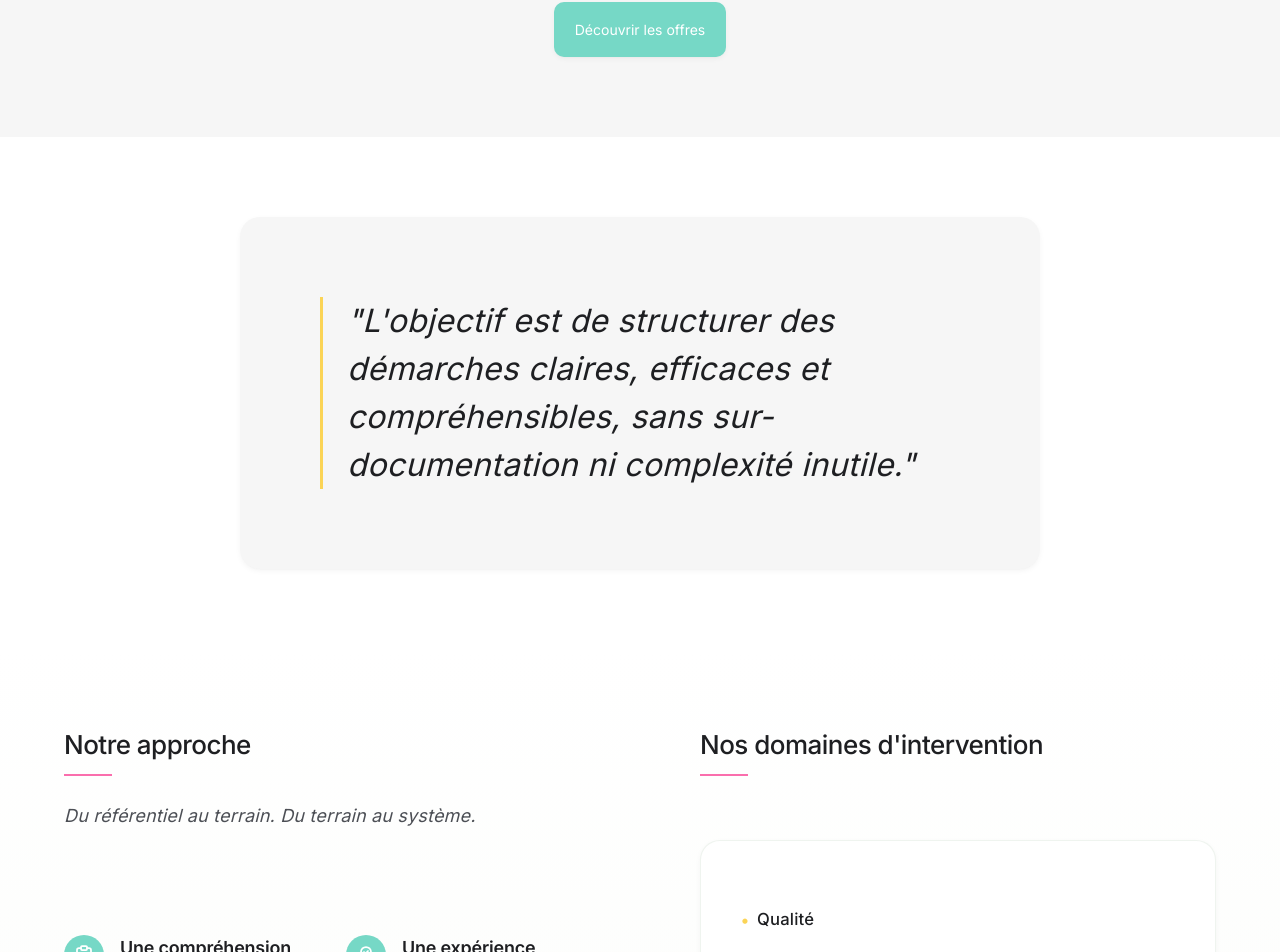
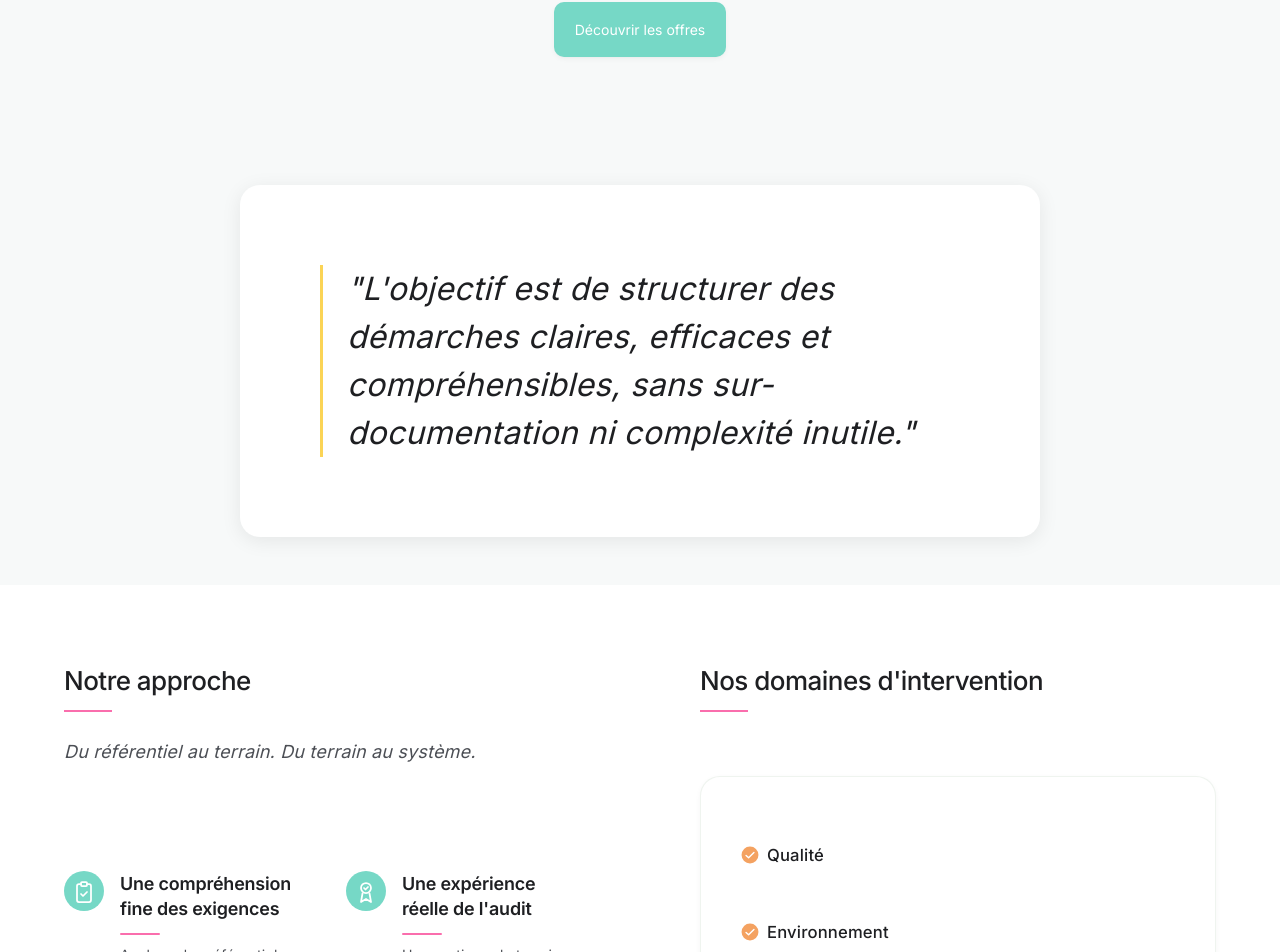
Before and after one commit to charles4nier/gaia, a Next.js app: page / in a window 1280 px wide. Shown: the part 1235-2187 px from the top of the page. Built offline with nearby package versions, Linux system fonts and the light colour scheme; no server answers.

Commit message:
Add icons

```diff
--- a/features/home/Approach/style.scss
+++ b/features/home/Approach/style.scss
@@ -86,7 +86,6 @@
 		gap: $spacing-md; // 16px
 		padding: $spacing-lg 0; // 24px vertical seulement
 		position: relative;
-		border-bottom: 1px solid rgba(60, 110, 60, 0.08);
 
 		&:last-child {
 			border-bottom: none;
--- a/features/home/ApproachAndDomains/style.scss
+++ b/features/home/ApproachAndDomains/style.scss
@@ -1,5 +1,5 @@
 .approach-domains {
-	background: linear-gradient(180deg, rgba(255, 255, 255, 0) 0%, rgba(238, 244, 234, 0.15) 50%, rgba(255, 255, 255, 0) 100%);
+	background: $white;
 	position: relative;
 
 	> .container {
@@ -39,13 +39,13 @@
 
 .approach-domains__quote {
 	width: 100vw;
-	padding: $spacing-5xl 0;
+	padding: $spacing-3xl 0;
 	position: relative;
 	left: 50%;
 	right: 50%;
 	margin-left: -50vw;
 	margin-right: -50vw;
-	background: $white;
+	background: $white-tertiary;
 
 	.container {
 		position: relative;
@@ -55,10 +55,10 @@
 		align-items: center;
 		max-width: 800px;
 		border-radius: 20px;
-		box-shadow: $shadow-soft;
+		box-shadow: $shadow-medium;
 		padding: $spacing-5xl;
 		background: $accent-yellow;
-		background:   $white-secondary;
+		background:   $white;
 	}
 
 	.text-container {
--- a/features/home/Domains/index.tsx
+++ b/features/home/Domains/index.tsx
@@ -16,7 +16,29 @@ export default function Domains() {
 			<div className="domains__wrapper">
 				<ul>
 					{domains.map((domain, index) => (
-						<li key={index}>{domain}</li>
+						<li key={index}><svg
+						width="64"
+						height="64"
+						viewBox="0 0 64 64"
+						xmlns="http://www.w3.org/2000/svg"
+						aria-hidden="true"
+					  >
+						<circle
+						  cx="32"
+						  cy="32"
+						  r="30"
+						  fill="#F4A261"
+						/>
+						<path
+						  d="M18 33.5L27 42L46 23"
+						  fill="none"
+						  stroke="#FFFFFF"
+						  stroke-width="5"
+						  stroke-linecap="round"
+						  stroke-linejoin="round"
+						/>
+					  </svg>
+					  {domain}</li>
 					))}
 				</ul>
 			</div>
--- a/features/home/Domains/style.scss
+++ b/features/home/Domains/style.scss
@@ -61,16 +61,11 @@
 		letter-spacing: 0.01em;
 		text-align: left;
 		display: flex;
-		align-items: flex-start;
+		align-items: center;
 		gap: $spacing-sm;
 
-		&::before {
-			content: "•";
-			color: $accent-yellow;
-			font-size: 1em;
-			font-weight: bold;
-			flex-shrink: 0;
-			margin-top: 0.1em; // Petit ajustement pour aligner avec la première ligne
+		svg {
+			width: 18px;
 		}
 	}
 
--- a/features/home/TargetAudience/style.scss
+++ b/features/home/TargetAudience/style.scss
@@ -1,6 +1,6 @@
 .target-audience {
 	padding: $spacing-5xl 0;
-	background: $white-secondary;
+	background: $white-tertiary;
 	position: relative;
 	overflow: hidden;
 
--- a/features/home/Why/style.scss
+++ b/features/home/Why/style.scss
@@ -1,6 +1,6 @@
 .why {
 	padding: $section-padding-y-desktop 0;
-	background-color: $white;
+	background-color: $white-tertiary;
 	border-bottom: $border;
 
 	&__title {
@@ -20,7 +20,7 @@
 			left: 0;
 			width: 48px;
 			height: 2px;
-			background: $accent-green;
+			background: $accent-pink;
 		}
 	}
 
@@ -45,7 +45,7 @@
 	&__cta-box {
 		background: $white;
 		padding: $spacing-3xl;
-		border-radius: 4px;
+		border-radius: 20px;
 		border: $border-card;
 		box-shadow: $shadow-soft;
 		display: flex;
--- a/shared/styles/variables.scss
+++ b/shared/styles/variables.scss
@@ -12,7 +12,7 @@ $grey: #F3F6F8;
 
 $white: #ffffff;
 $white-secondary: #F6F6F6;
-$white-tertiary: #fcfcfa;
+$white-tertiary: #f7f9f9;
 
 $accent-green: #76d8c6;
 $accent-blue: #88C1ED;
```
